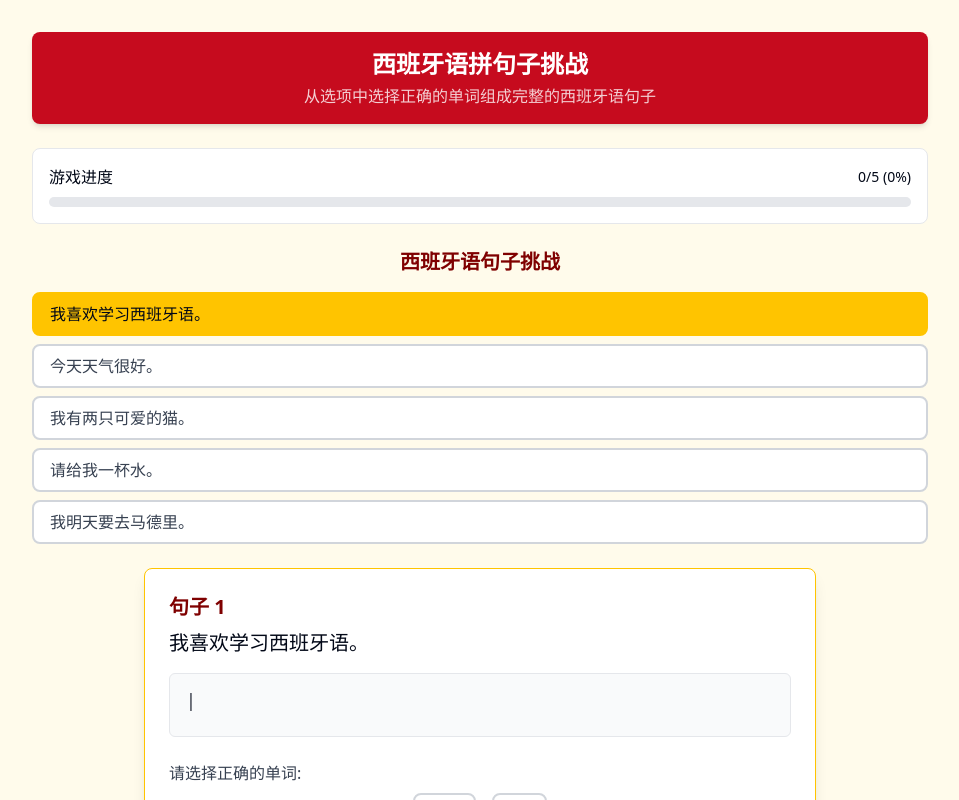
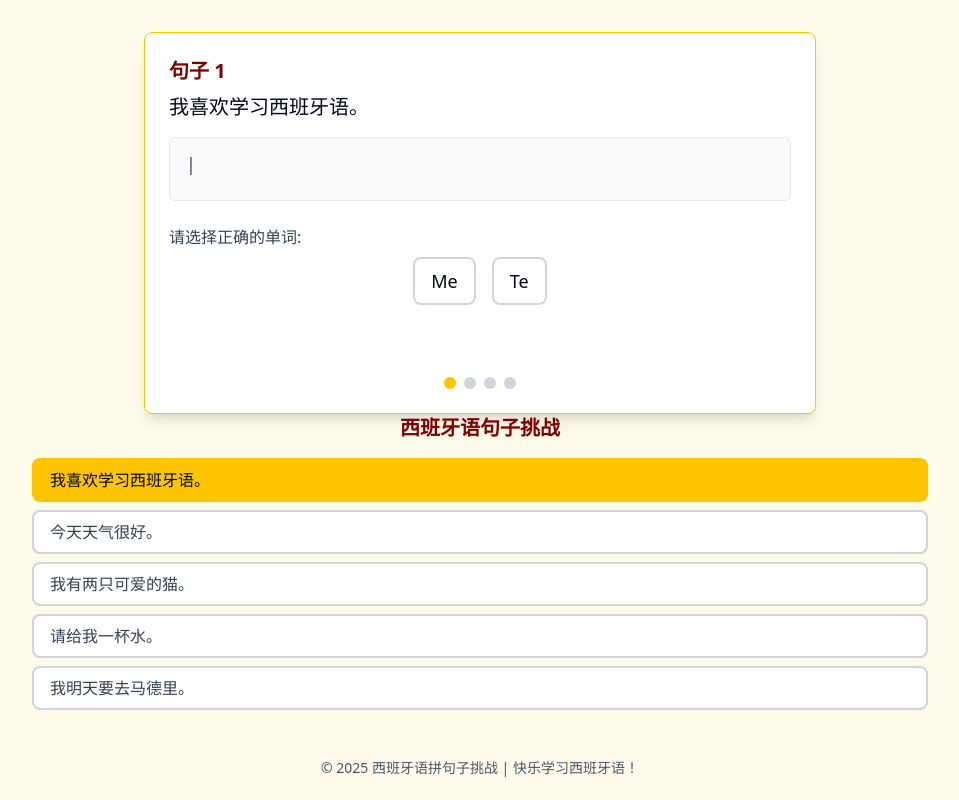
Before and after one commit to danoyang/spanish-sentence-fiesta, a React (Vite) app: page / in a window 1280 px wide. Shown: the top 800 px of the page, without its empty margins (160-1119 px from the left). Built offline with nearby package versions, Linux system fonts and the light colour scheme.

Commit message:
Refactor: Improve game layout and feedback
- Remove game progress and header.
- Move sentence list below the sentence builder.
- Fix the size of the feedback area.

```diff
--- a/src/components/SentenceBuilder.tsx
+++ b/src/components/SentenceBuilder.tsx
@@ -74,7 +74,6 @@ export const SentenceBuilder = ({
     } else {
       setTipText(incorrectTip);
       setTimeout(() => {
-        // Only update the feedback state, but don't disable further selections
         setShowFeedback(false);
         setIsLastCorrect(null);
         setShowTip(false);
@@ -158,7 +157,11 @@ export const SentenceBuilder = ({
               />
             ))}
           </div>
-          <div className="mt-3 h-9 flex flex-col items-center justify-center">
+          {/* 固定高度的答题结果提示区域【答对/答错】 */}
+          <div
+            className="mt-3 flex flex-col items-center justify-center"
+            style={{ height: "36px" }} // 固定高度
+          >
             {showTip && tipText && (
               <span className={isLastCorrect ? "text-correct" : "text-incorrect"} style={{ fontWeight: "500" }}>
                 {tipText}
--- a/src/pages/Index.tsx
+++ b/src/pages/Index.tsx
@@ -4,8 +4,8 @@ import { sentencesData } from "@/data/sentences";
 import { Sentence } from "@/types/game";
 import { SentenceBuilder } from "@/components/SentenceBuilder";
 import { SentenceList } from "@/components/SentenceList";
-import { GameCompletion } from "@/components/GameCompletion";
-import { GameHeader } from "@/components/GameHeader";
+// import { GameCompletion } from "@/components/GameCompletion";
+// import { GameHeader } from "@/components/GameHeader";
 
 const Index = () => {
   const [sentences, setSentences] = useState<Sentence[]>(sentencesData);
@@ -37,23 +37,24 @@ const Index = () => {
   return (
     <div className="min-h-screen bg-amber-50 py-8 px-4">
       <div className="max-w-4xl mx-auto">
-        <GameHeader />
-
-        <GameCompletion
+        {/* <GameHeader /> */}
+        {/* <GameCompletion
           completedCount={completedCount}
           totalCount={sentences.length}
           onReset={handleResetGame}
+        /> */}
+
+        {/* 做题区域（SentenceBuilder）先展示 */}
+        <SentenceBuilder
+          sentence={sentences[currentSentenceIndex]}
+          onComplete={handleSentenceComplete}
         />
 
+        {/* 句子列表放在做题区下方 */}
         <SentenceList
           sentences={sentences}
           currentSentenceIndex={currentSentenceIndex}
           onSelectSentence={handleSelectSentence}
-        />
-
-        <SentenceBuilder
-          sentence={sentences[currentSentenceIndex]}
-          onComplete={handleSentenceComplete}
         />
 
         <footer className="mt-12 text-center text-gray-600 text-sm">
```
